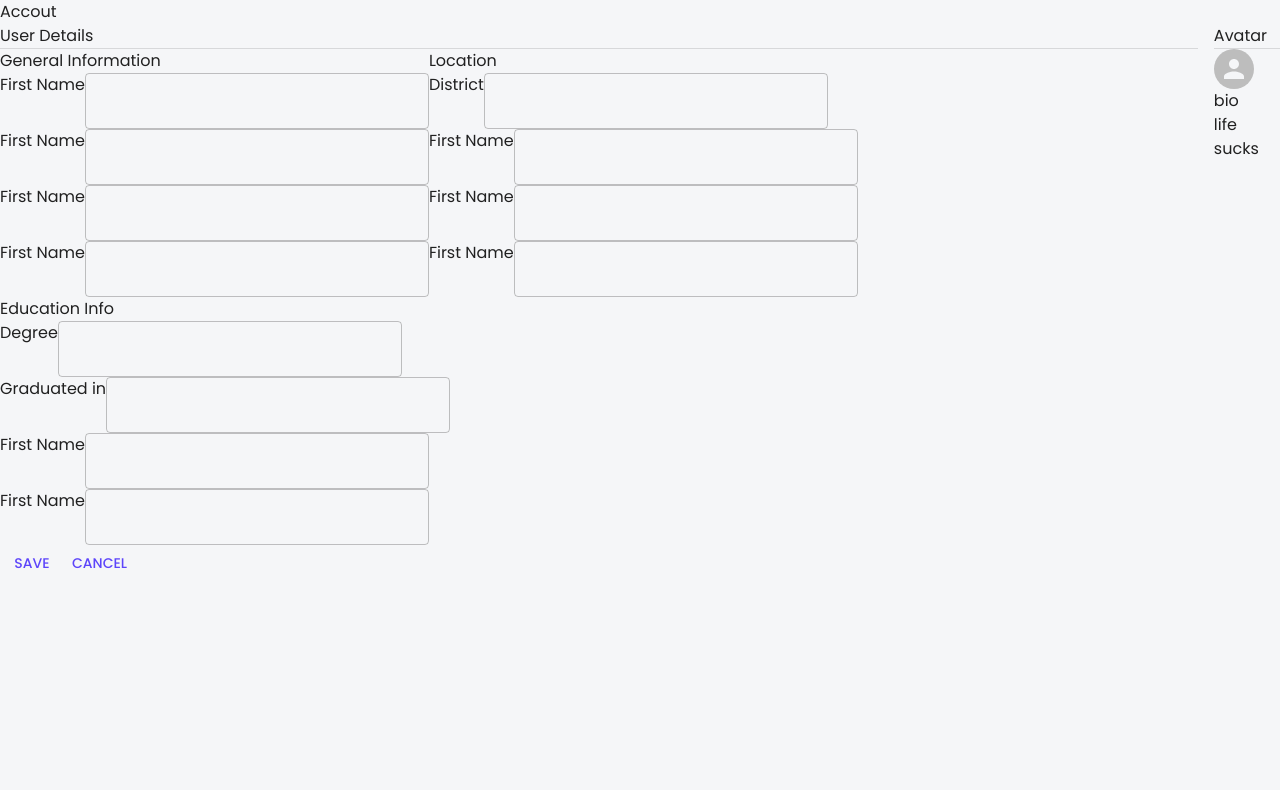
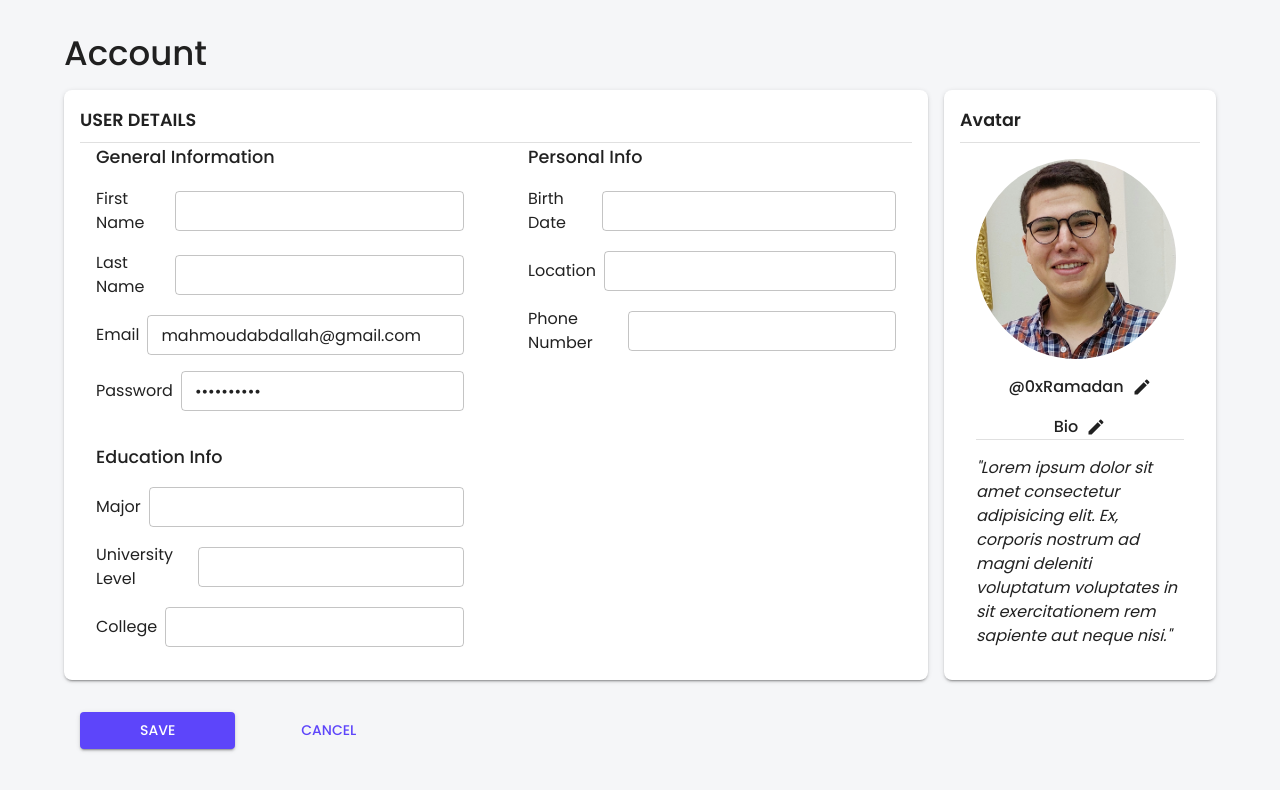
Before and after one commit to Elalfy74/fast-answer, a React (Vite) app: page /edit-account in a window 1280 px wide. Shown: the top 790 px of the page. Built offline with nearby package versions, Linux system fonts and the light colour scheme; no server answers.

Commit message:
[WIP] working on UI in Edit account page

```diff
--- a/src/pages/EditAccount/EditAccount.tsx
+++ b/src/pages/EditAccount/EditAccount.tsx
@@ -1,109 +1,247 @@
+import EditIcon from '@mui/icons-material/Edit';
 import {
   Avatar,
   Box,
   Button,
+  Container,
   Divider,
   Stack,
   TextField,
   Typography,
 } from '@mui/material';
-import { Fragment } from 'react';
+
+import avatar from '../../assets/avatar.jpg';
 
 const EditAccount = () => {
   return (
+    /*
+    This page contain three major element displayed as flex in a column direction
+      1. Account Header
+      2. two major boxes in row direction
+      3. action buttons
+    */
+    <Container maxWidth="lg" sx={{ mt: 4 }}>
       <Stack>
-      <Typography>Accout</Typography>
+        {/* Header */}
+        <Typography variant="h4" fontWeight="500" sx={{ mb: 2 }}>
+          Account
+        </Typography>
+
+        {/* flex Box contain two major boxes */}
         <Stack direction="row" spacing={2}>
           {/* User Details Box */}
-        <Box>
-          <Typography>User Details</Typography>
+          <Box sx={{ bgcolor: 'white', boxShadow: 2, borderRadius: 2, p: 2 }}>
+            <Typography variant="h6" fontWeight="600" sx={{ mb: 1 }}>
+              USER DETAILS
+            </Typography>
             <Divider />
-          {/* Box holding three Categories */}
-          <Box sx={{ display: 'flex', flexDirection: 'row', flexWrap: 'wrap' }}>
-            <Box>
-              <Typography>General Information</Typography>
+            {/* Box holding two boxes inside one box is also two boxes */}
+            <Stack spacing={2}>
+              {/* Major Box contain General and personal info */}
+              <Box
+                sx={{ display: 'flex', flexDirection: 'row', gap: 4, mt: 2 }}
+              >
+                {/* 1/2 General Info Stack */}
                 <Stack>
-                <Stack direction="row">
+                  <Typography variant="h6" fontWeight="500" sx={{ pl: 2 }}>
+                    General Information
+                  </Typography>
+                  <Stack
+                    p={2}
+                    width="400px"
+                    spacing={2}
+                    justifyContent="space-between"
+                  >
+                    <Stack
+                      direction="row"
+                      spacing={1}
+                      alignItems="center"
+                      justifyContent="space-between"
+                    >
                       <Typography>First Name</Typography>
-                  <TextField variant="outlined" />
+                      <TextField size="small" />
                     </Stack>
-                <Stack direction="row">
-                  <Typography>First Name</Typography>
-                  <TextField variant="outlined" />
+                    <Stack
+                      direction="row"
+                      spacing={1}
+                      alignItems="center"
+                      justifyContent="space-between"
+                    >
+                      <Typography>Last Name</Typography>
+                      <TextField size="small" />
                     </Stack>
-                <Stack direction="row">
-                  <Typography>First Name</Typography>
-                  <TextField variant="outlined" />
+                    <Stack
+                      direction="row"
+                      spacing={1}
+                      alignItems="center"
+                      justifyContent="space-between"
+                    >
+                      <Typography>Email</Typography>
+                      <TextField
+                        size="small"
+                        defaultValue="mahmoudabdallah@gmail.com"
+                        InputProps={{
+                          readOnly: true,
+                        }}
+                      />
                     </Stack>
-                <Stack direction="row">
-                  <Typography>First Name</Typography>
-                  <TextField variant="outlined" />
+                    <Stack
+                      direction="row"
+                      spacing={1}
+                      alignItems="center"
+                      justifyContent="space-between"
+                    >
+                      <Typography>Password</Typography>
+                      <TextField
+                        size="small"
+                        type="password"
+                        defaultValue="sadflaskjf"
+                        InputProps={{
+                          readOnly: true,
+                        }}
+                      />
+                    </Stack>
+                  </Stack>
+                </Stack>
+                {/* 2/2 personal Stack */}
+                <Stack>
+                  <Typography variant="h6" fontWeight="500" sx={{ pl: 2 }}>
+                    Personal Info
+                  </Typography>
+                  <Stack
+                    p={2}
+                    width="400px"
+                    spacing={2}
+                    justifyContent="space-between"
+                  >
+                    <Stack
+                      direction="row"
+                      spacing={1}
+                      alignItems="center"
+                      justifyContent="space-between"
+                    >
+                      <Typography>Birth Date</Typography>
+                      <TextField size="small" />
+                    </Stack>
+                    <Stack
+                      direction="row"
+                      spacing={1}
+                      alignItems="center"
+                      justifyContent="space-between"
+                    >
+                      <Typography>Location</Typography>
+                      <TextField size="small" />
+                    </Stack>
+                    <Stack
+                      direction="row"
+                      spacing={1}
+                      alignItems="center"
+                      justifyContent="space-between"
+                    >
+                      <Typography>Phone Number</Typography>
+                      <TextField size="small" />
+                    </Stack>
                   </Stack>
                 </Stack>
               </Box>
-            <Box>
-              <Typography>Location</Typography>
+              {/* Education Stack */}
               <Stack>
-                <Stack direction="row">
-                  <Typography>District</Typography>
-                  <TextField variant="outlined" />
+                <Typography variant="h6" fontWeight="500" sx={{ pl: 2 }}>
+                  Education Info
+                </Typography>
+                <Stack
+                  p={2}
+                  width="400px"
+                  spacing={2}
+                  justifyContent="space-between"
+                >
+                  <Stack
+                    direction="row"
+                    spacing={1}
+                    alignItems="center"
+                    justifyContent="space-between"
+                  >
+                    <Typography>Major</Typography>
+                    <TextField size="small" />
                   </Stack>
-                <Stack direction="row">
-                  <Typography>First Name</Typography>
-                  <TextField variant="outlined" />
+                  <Stack
+                    direction="row"
+                    spacing={1}
+                    alignItems="center"
+                    justifyContent="space-between"
+                  >
+                    <Typography>University Level</Typography>
+                    <TextField size="small" />
                   </Stack>
-                <Stack direction="row">
-                  <Typography>First Name</Typography>
-                  <TextField variant="outlined" />
+                  <Stack
+                    direction="row"
+                    spacing={1}
+                    alignItems="center"
+                    justifyContent="space-between"
+                  >
+                    <Typography>College</Typography>
+                    <TextField size="small" />
                   </Stack>
-                <Stack direction="row">
-                  <Typography>First Name</Typography>
-                  <TextField variant="outlined" />
+                </Stack>
               </Stack>
             </Stack>
           </Box>
-            <Box>
-              <Typography>Education Info</Typography>
+
+          {/* Avatar Box */}
+          <Box sx={{ bgcolor: 'white', boxShadow: 2, borderRadius: 2, p: 2 }}>
+            <Typography variant="h6" fontWeight="600" sx={{ mb: 1 }}>
+              Avatar
+            </Typography>
+            <Divider />
+            <Stack sx={{ m: 2 }}>
+              <Avatar
+                alt="user avatar"
+                src={avatar}
+                sx={{ width: 200, height: 200 }}
+              />
               <Stack>
-                <Stack direction="row">
-                  <Typography>Degree</Typography>
-                  <TextField variant="outlined" />
+                <Stack
+                  direction="row"
+                  alignItems="center"
+                  justifyContent="center"
+                  spacing={1}
+                  sx={{ mt: 2 }}
+                >
+                  <Typography fontWeight="500">@0xRamadan</Typography>
+                  <EditIcon fontSize="small" />
                 </Stack>
-                <Stack direction="row">
-                  <Typography>Graduated in</Typography>
-                  <TextField variant="outlined" />
+                <Stack
+                  direction="row"
+                  alignItems="center"
+                  justifyContent="center"
+                  spacing={1}
+                  sx={{ mt: 2 }}
+                >
+                  <Typography fontWeight="500">Bio</Typography>
+                  <EditIcon fontSize="small" />
                 </Stack>
-                <Stack direction="row">
-                  <Typography>First Name</Typography>
-                  <TextField variant="outlined" />
-                </Stack>
-                <Stack direction="row">
-                  <Typography>First Name</Typography>
-                  <TextField variant="outlined" />
-                </Stack>
-              </Stack>
-            </Box>
-          </Box>
-        </Box>
-        {/* Avatar Box */}
-        <Box>
-          <Typography>Avatar</Typography>
                 <Divider />
-          <Stack>
-            <Avatar />
-            <Stack>
-              <Typography>bio</Typography>
-              <Typography>life sucks</Typography>
+                <Typography
+                  sx={{ mt: 2, alignSelf: 'center', fontStyle: 'italic' }}
+                >
+                  "Lorem ipsum dolor sit amet consectetur adipisicing elit. Ex,
+                  corporis nostrum ad magni deleniti voluptatum voluptates in
+                  sit exercitationem rem sapiente aut neque nisi."
+                </Typography>
               </Stack>
             </Stack>
           </Box>
         </Stack>
+
         {/* action buttons */}
-      <Stack direction="row">
-        <Button>Save</Button>
-        <Button>Cancel</Button>
+        <Stack direction="row" spacing={2} sx={{ p: 2, mt: 2 }}>
+          <Button variant="contained" sx={{ p: '6px 60px 6px 60px' }}>
+            Save
+          </Button>
+          <Button sx={{ p: '6px 50px 6px 50px' }}>Cancel</Button>
         </Stack>
       </Stack>
+    </Container>
   );
 };
 
```
Lines whose indentation alone changed are shown as unchanged.
